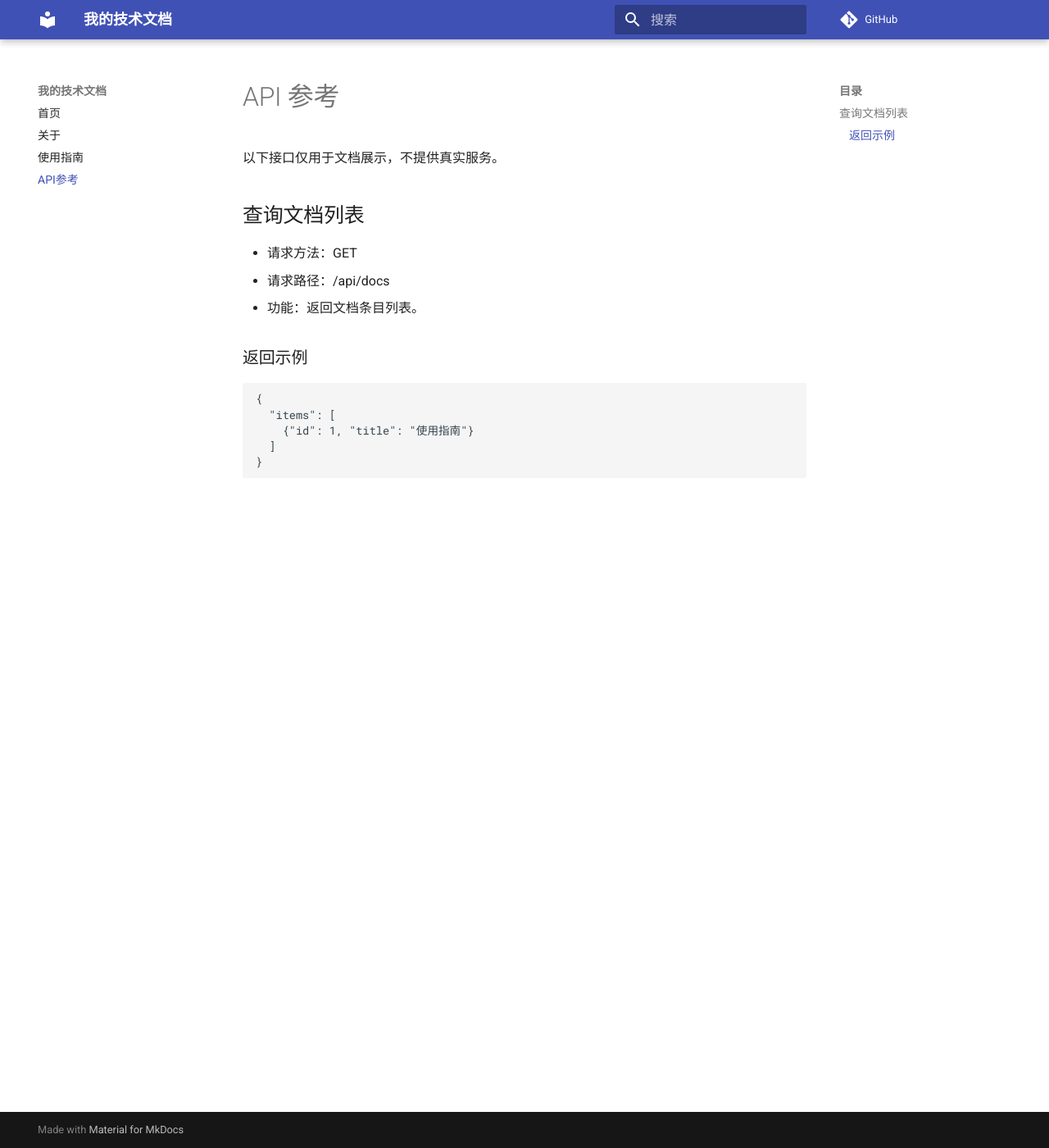
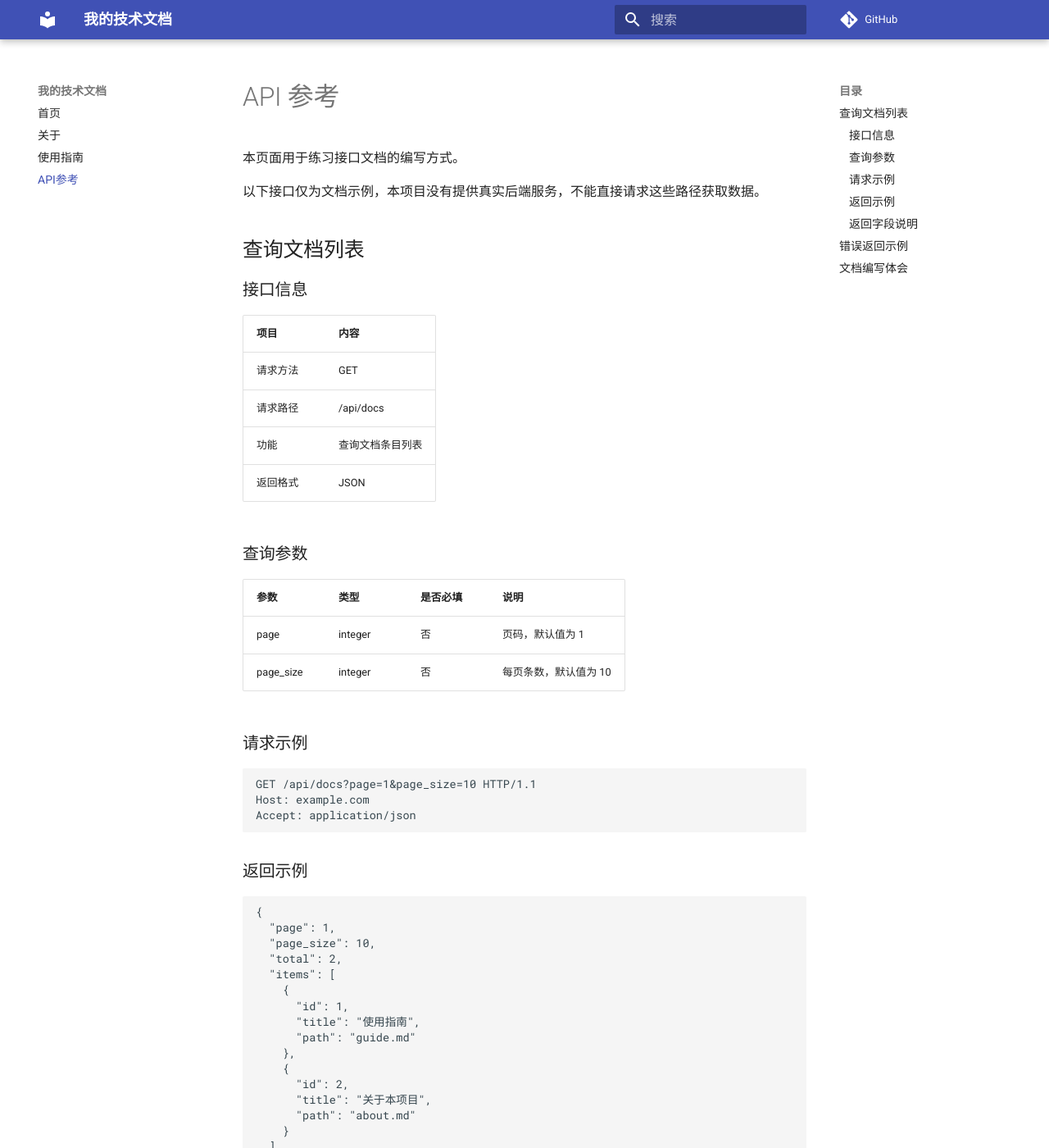
Before and after one commit to 3478415652/my-docs, an MkDocs documentation site: the page built from docs/api.md, in a window 1280 px wide and 1400 px high. Shown: the whole window at 82% size. Built offline with MkDocs 1.6.1 and Material for MkDocs 9.7.7, drawn with Linux system fonts in a browser that asks for light colours; comment, search, counter and statistics services are not loaded; some of the changed text lies outside the part shown.

Commit message:
Update api.md

````diff
--- a/docs/api.md
+++ b/docs/api.md
@@ -1,19 +1,85 @@
 # API 参考
 
-以下接口仅用于文档展示，不提供真实服务。
+本页面用于练习接口文档的编写方式。
+
+以下接口仅为文档示例，本项目没有提供真实后端服务，不能直接请求这些路径获取数据。
 
 ## 查询文档列表
 
-- 请求方法：GET
-- 请求路径：/api/docs
-- 功能：返回文档条目列表。
+### 接口信息
+
+| 项目 | 内容 |
+| --- | --- |
+| 请求方法 | GET |
+| 请求路径 | /api/docs |
+| 功能 | 查询文档条目列表 |
+| 返回格式 | JSON |
+
+### 查询参数
+
+| 参数 | 类型 | 是否必填 | 说明 |
+| --- | --- | --- | --- |
+| page | integer | 否 | 页码，默认值为 1 |
+| page_size | integer | 否 | 每页条数，默认值为 10 |
+
+### 请求示例
+
+```http
+GET /api/docs?page=1&page_size=10 HTTP/1.1
+Host: example.com
+Accept: application/json
+```
 
 ### 返回示例
 
 ```json
 {
+  "page": 1,
+  "page_size": 10,
+  "total": 2,
   "items": [
-    {"id": 1, "title": "使用指南"}
+    {
+      "id": 1,
+      "title": "使用指南",
+      "path": "guide.md"
+    },
+    {
+      "id": 2,
+      "title": "关于本项目",
+      "path": "about.md"
+    }
   ]
 }
 ```
+
+### 返回字段说明
+
+| 字段 | 类型 | 含义 |
+| --- | --- | --- |
+| page | integer | 当前页码 |
+| page_size | integer | 每页条数 |
+| total | integer | 文档总数 |
+| items | array | 当前页的文档列表 |
+| items[].id | integer | 文档编号 |
+| items[].title | string | 文档标题 |
+| items[].path | string | 文档路径 |
+
+## 错误返回示例
+
+当查询参数不符合要求时，可以使用以下格式描述错误：
+
+```json
+{
+  "error": {
+    "code": "INVALID_PARAMETER",
+    "message": "page 必须是大于等于 1 的整数"
+  }
+}
+```
+
+## 文档编写体会
+
+一份接口文档需要说明请求方法、路径、参数和返回结果。
+字段表格可以帮助读者理解数据含义，代码示例可以展示具体格式。
+
+[返回首页](index.md) · [查看使用指南](guide.md)
````
